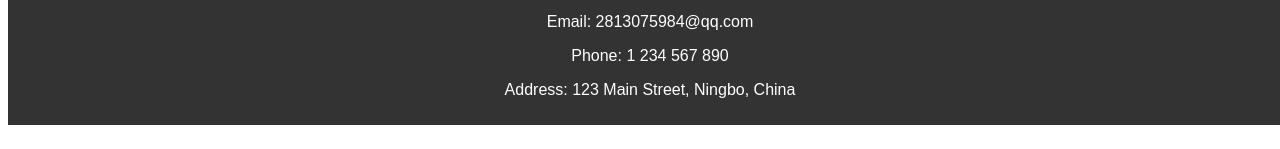
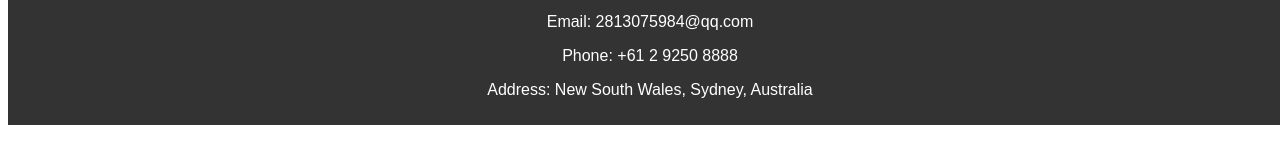
Before and after one commit to Chaogeweiwuxiongweibaqi/441-Project-portfolio, a plain HTML site: page login.html in a window 1280 px wide. Shown: the part 282-431 px from the top of the page. Drawn offline with Linux system fonts and the light colour scheme.

Commit message:
Update login.html

```diff
--- a/login.html
+++ b/login.html
@@ -31,8 +31,8 @@
             <p>   Contact Information:
                 <p> For any inquiries, please contact us at:
                     <p>   Email: 2813075984@qq.com
-                        <p>   Phone: 1 234 567 890
-                            <p>  Address: 123 Main Street, Ningbo, China
+                        <p>   Phone: +61 2 9250 8888
+                            <p>  Address: New South Wales, Sydney, Australia
     </footer>
     <script src="script.js"></script>
 </body>
```
